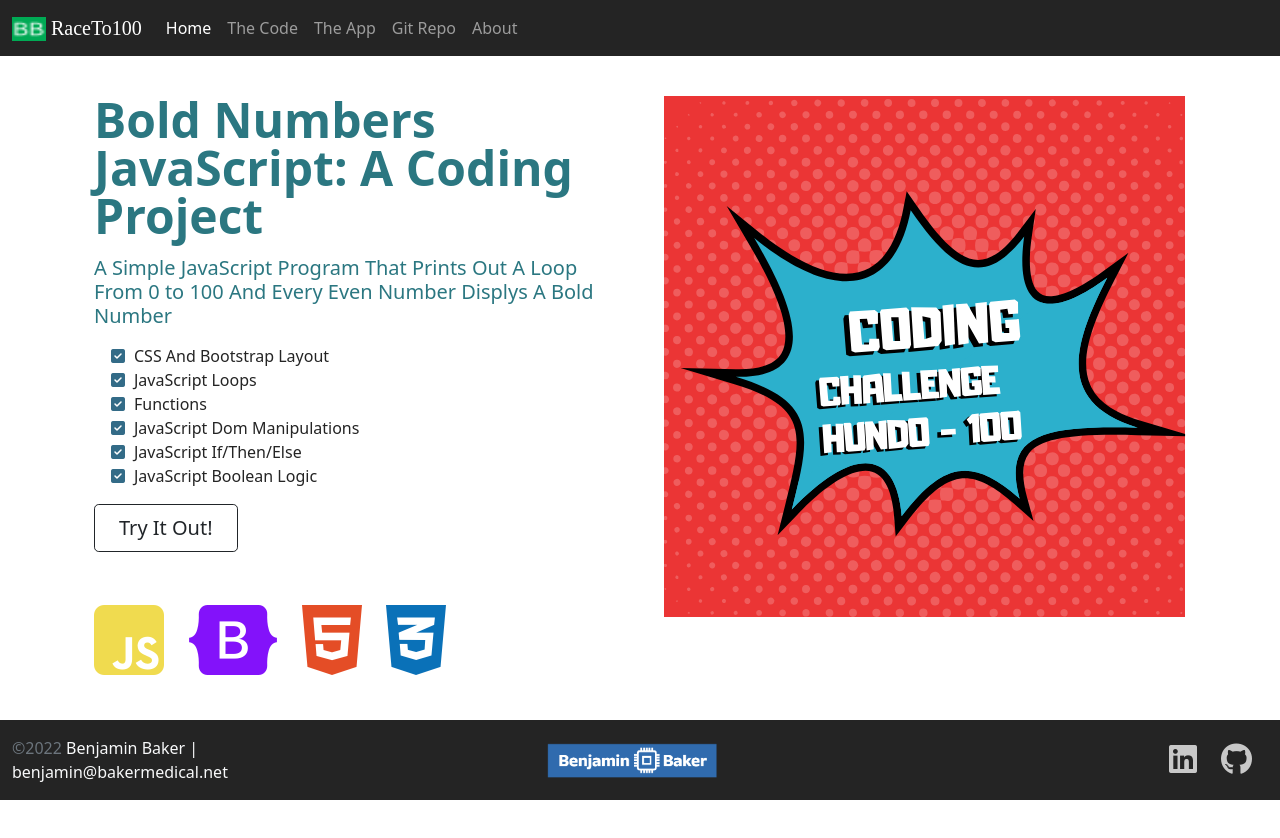
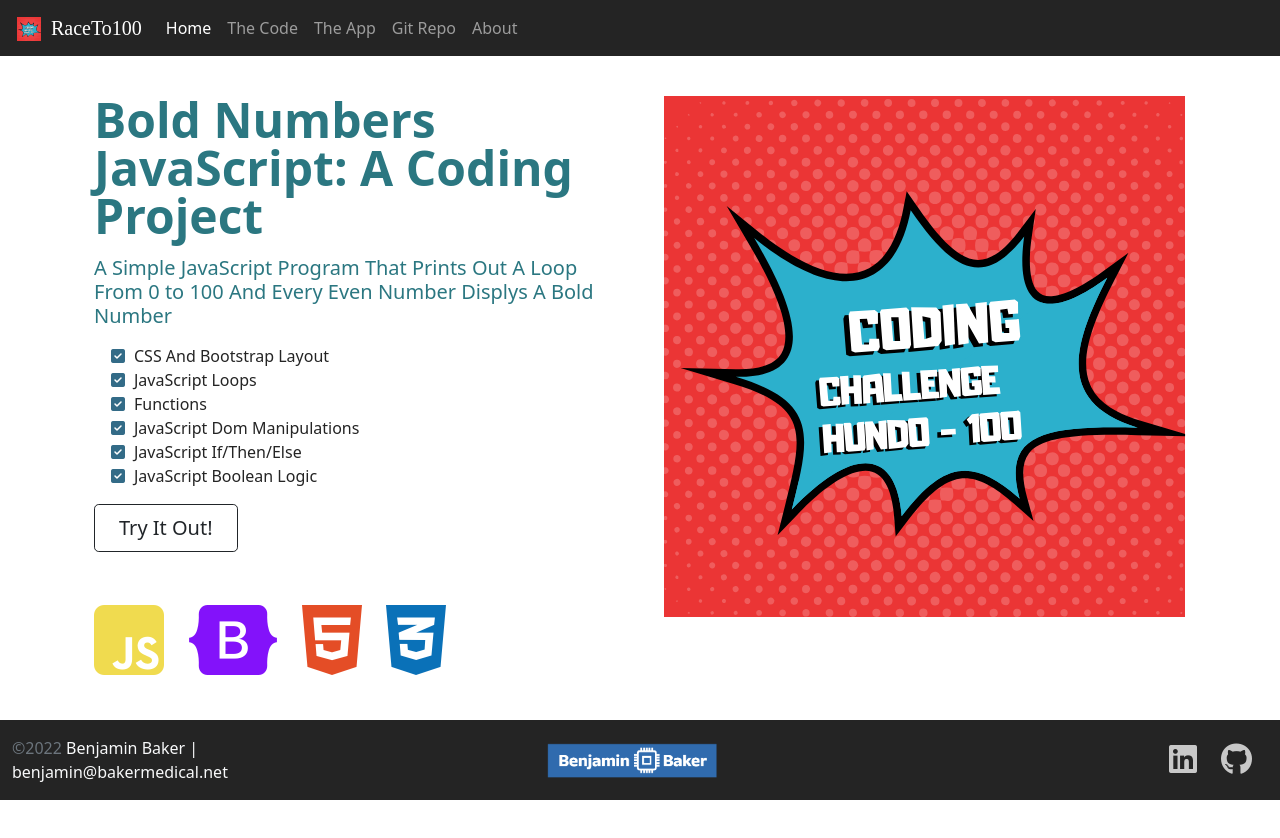
Before and after one commit to Baker-Developer/JavaScript-BoldNumbers, a plain HTML site: page index.html in a window 1280 px wide. Drawn offline with nearby package versions, Linux system fonts and the light colour scheme; a web font is replaced by a local one.

Commit message:
more changes

```diff
--- a/index.html
+++ b/index.html
@@ -23,7 +23,7 @@
     <!-- ----Nav Sectoion----  -->
     <nav class="navbar navbar-expand-md navbar-dark fixed-top">
         <div class="container-fluid">
-            <a class="navbar-brand logofont" href="#"><img src="IMG/favicon-16x16.png" class="d-inline-block align-text-top"
+            <a class="navbar-brand logofont" href="#"><img src="IMG/hundoLogo.svg" class="d-inline-block align-text-top"
                     width="34" height="24" alt="Baker Logo"> RaceTo100</a>
             <button class="navbar-toggler" type="button" data-bs-toggle="collapse" data-bs-target="#navbarCollapse"
                 aria-controls="navbarCollapse" aria-expanded="false" aria-label="Toggle navigation">
```
